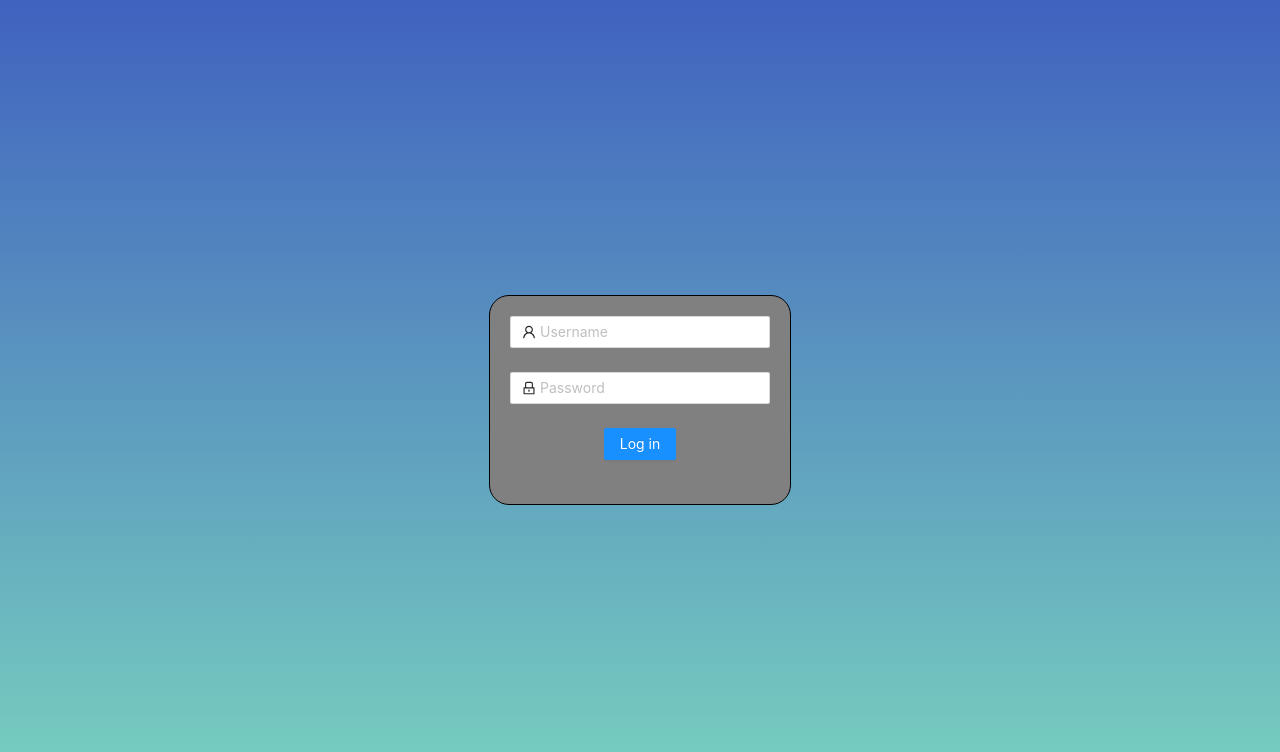
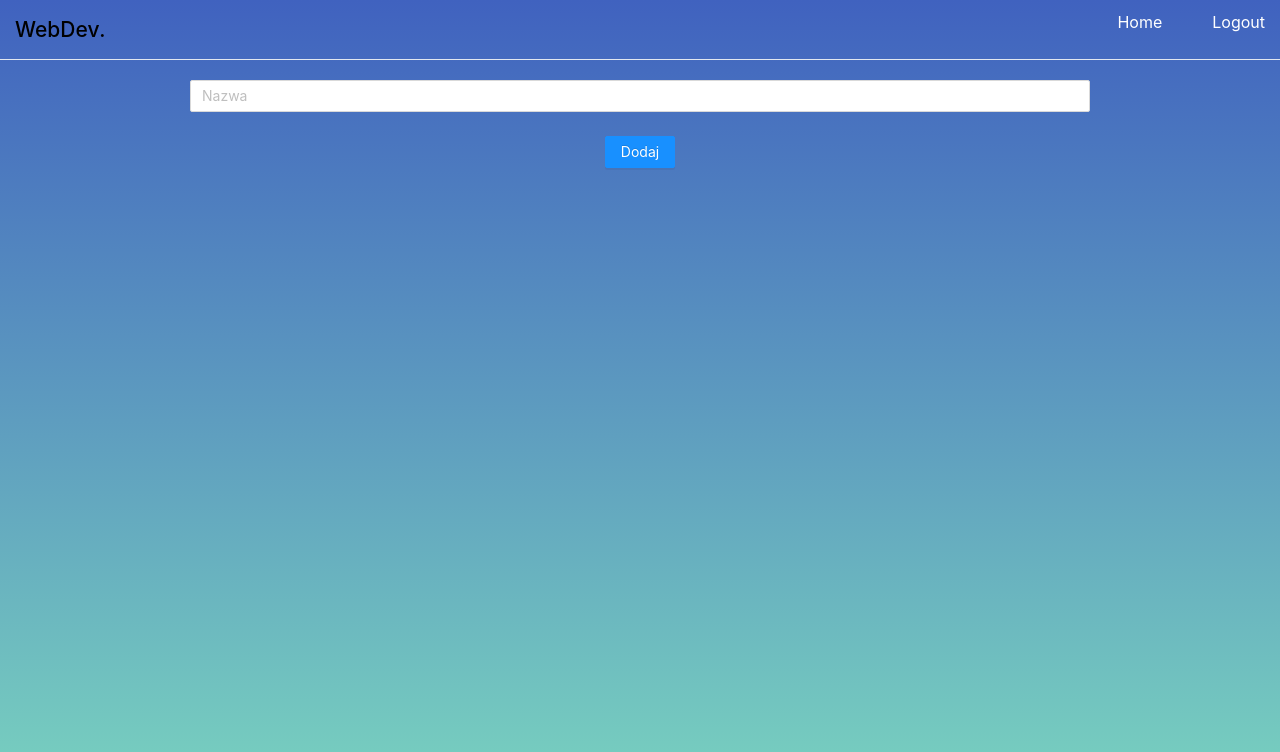
Before and after one commit to mmachniak/task_manager, a React (Create React App) app in the folder src/frontend/: page /addTask/1 in a window 1280 px wide. Shown: the top 752 px of the page. Built offline with nearby package versions, Linux system fonts and the light colour scheme; no server answers.

Commit message:
Task page

```diff
--- a/src/frontend/src/App.js
+++ b/src/frontend/src/App.js
@@ -5,6 +5,7 @@ import Login from "./pages/Login";
 import TaskList from "./pages/TaskList";
 import Layout from "./components/Layout";
 import AddTaskGroup from './pages/AddTaskGroup';
+import AddTask from './pages/AddTask';
 
 function App() {
     return (
@@ -23,6 +24,9 @@ function App() {
                     <Route path="/addTaskGroup">
                         <AddTaskGroup/>
                     </Route>
+                    <Route path="/addTask/:id">
+                        <AddTask/>
+                    </Route>
                     <Route path="/">
                         <TaskGroupList/>
                     </Route>
--- /dev/null
+++ b/src/frontend/src/pages/AddTask.css
@@ -0,0 +1,5 @@
+.AddTask {
+    max-width: 900px;
+    margin:  20px auto;
+    height: 100%;
+}
--- /dev/null
+++ b/src/frontend/src/pages/AddTask.js
@@ -0,0 +1,33 @@
+import {Button, Form, Input} from "antd";
+import 'antd/dist/antd.css';
+import './AddTask.css';
+import axiosApiInstance from "../util/axiosApiInstance";
+import {useHistory, useParams} from "react-router-dom";
+
+function AddTask() {
+    let history = useHistory();
+    const {id} = useParams();
+    function addTask(jsonObject) {
+        axiosApiInstance.post("taskGroup/" + id + "/task", jsonObject)
+            .then(json => {
+                history.push("/taskGroup/" + id + "/tasks");
+            });
+    }
+    return (
+        <div className="AddTask">
+            <Form onFinish={values => addTask(values)}>
+                <Form.Item name="description"
+                           rules={[{required: true, message: "Wprowadź zadanie"}]}>
+                    <Input placeholder="Nazwa"/>
+                </Form.Item>
+                <Form.Item className="btn">
+                    <Button type="primary" htmlType="submit" className="login-form-button">
+                        Dodaj
+                    </Button>
+                </Form.Item>
+            </Form>
+        </div>
+    );
+}
+
+export default AddTask;
--- a/src/frontend/src/pages/TaskList.js
+++ b/src/frontend/src/pages/TaskList.js
@@ -2,13 +2,15 @@ import './TaskGroupList.css';
 import Tile from '../components/Tile';
 import axiosApiInstance from "../util/axiosApiInstance";
 import {useEffect, useState} from "react";
-import {useParams} from 'react-router-dom';
+import {useParams, useHistory} from 'react-router-dom';
 import './TaskList.css';
 
 
 function TaskList() {
     const [data, setData] = useState([]);
     const {id : taskGroupId} = useParams();
+    let history = useHistory();
+
     useEffect(() => {
         axiosApiInstance.get(`taskGroup/${taskGroupId}/task`).then(json => {
             setData(json);
@@ -22,7 +24,7 @@ function TaskList() {
     return (
         <div className="TaskList">
             {data.map(item => <Tile key={item.id} text={item.description} deleteFunction={deleteFunction(item.id)}/>)}
-            <Tile text="+"/>
+            <Tile text="+" onClick = {()=>history.push('/addTask/' + taskGroupId)}/>
         </div>
     );
 }
```
Also changed, not shown: 2 other files (tests, documents, lock files or other folders).
